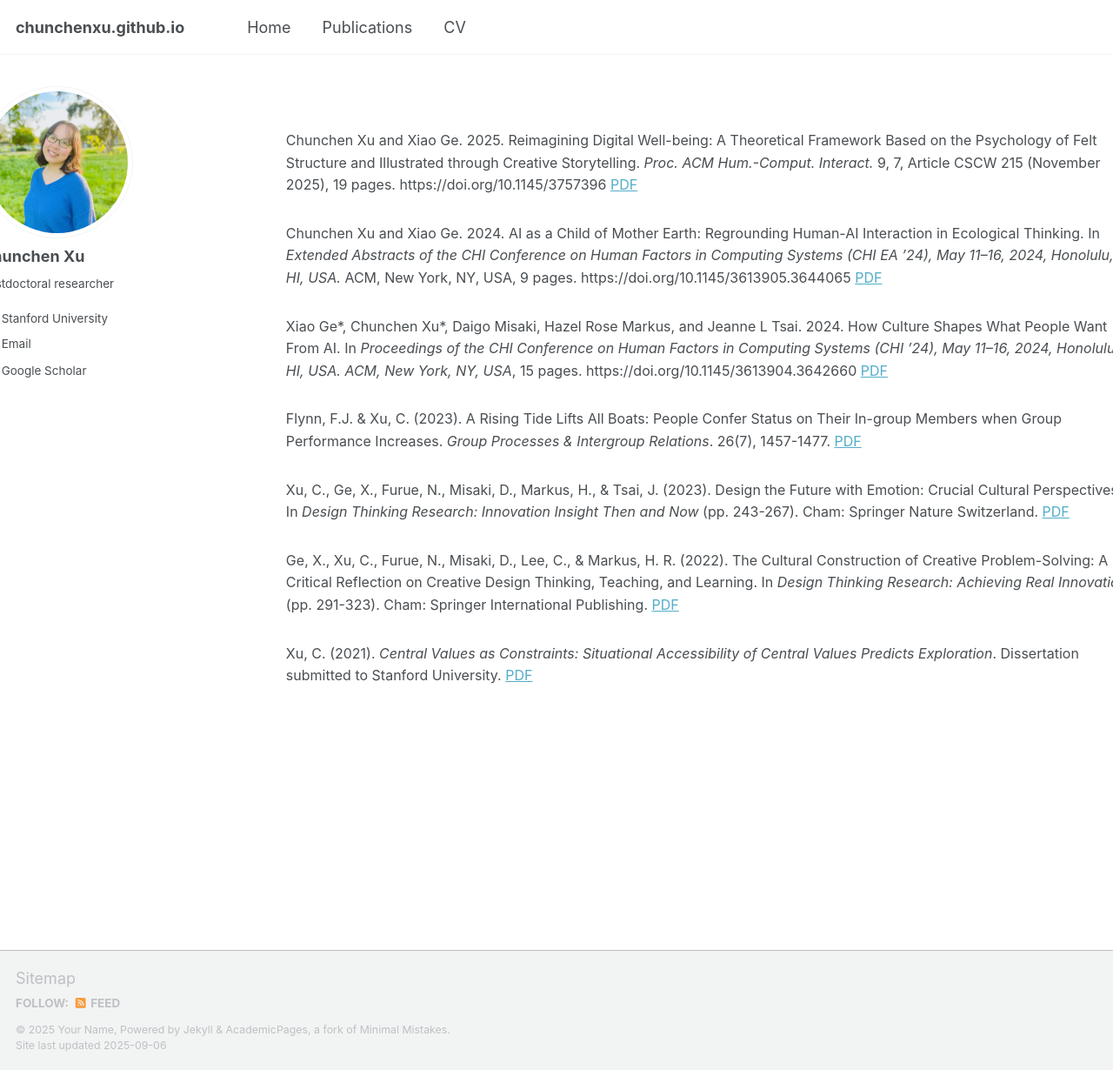
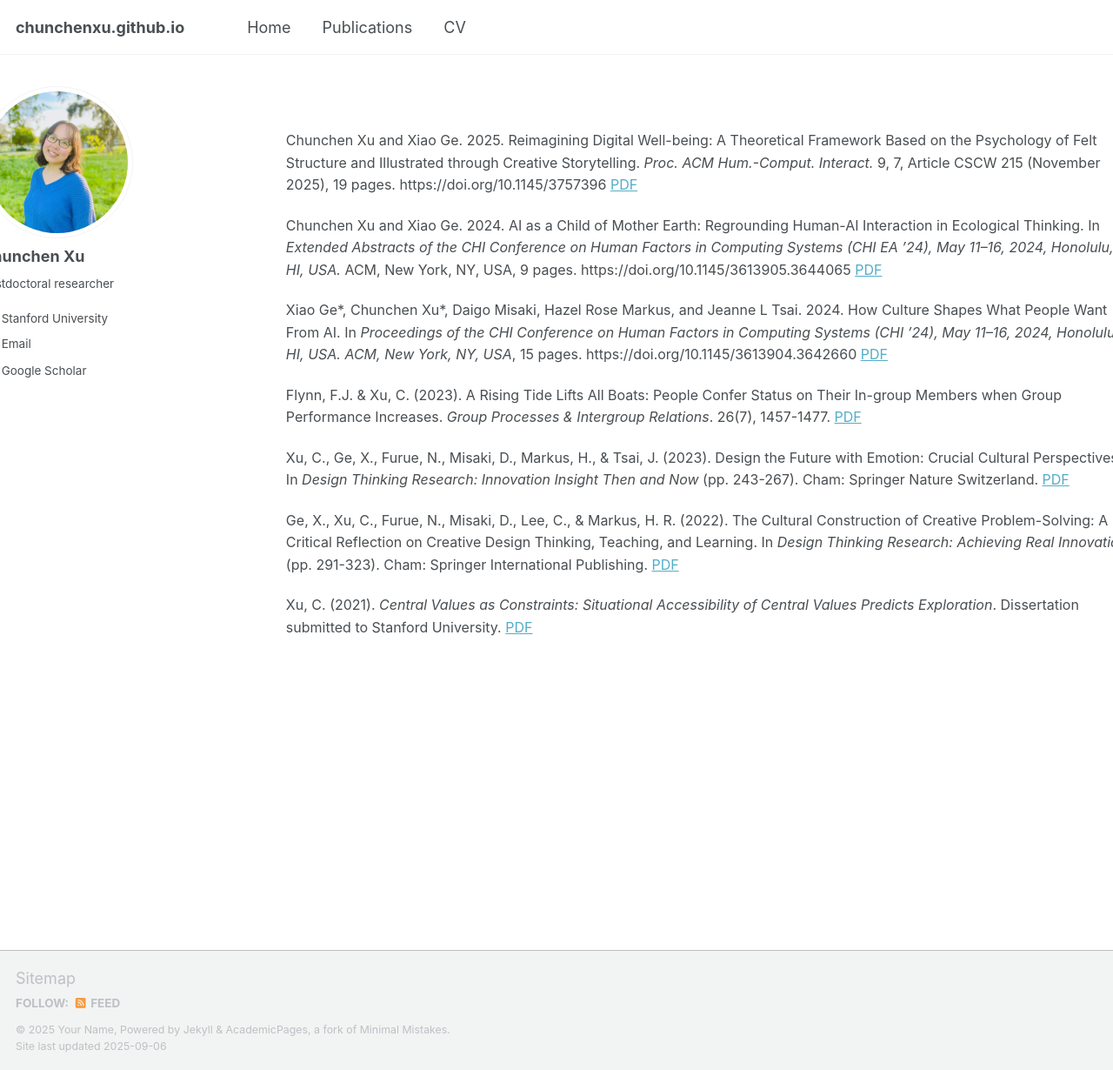
Before and after one commit to chunchenxu/chunchenxu.github.io, a Jekyll site: the page built from _pages/publications.html, in a window 1280 px wide and 1230 px high. Shown: the whole window at 87% size. Built offline with Jekyll 4.4.1, drawn with Linux system fonts in a browser that asks for light colours; some web fonts are replaced; a script that is not in the unit is left out.

Commit message:
Update publications.html

```diff
--- a/_pages/publications.html
+++ b/_pages/publications.html
@@ -4,40 +4,26 @@ permalink: /publications.html
 author_profile: true
 ---
 <div class="publications-container">
+          <p>Chunchen Xu and Xiao Ge. 2025. Reimagining Digital Well-being: A Theoretical Framework Based on the Psychology of Felt Structure and Illustrated through Creative Storytelling. <em>Proc. ACM Hum.-Comput. Interact.</em> 9, 7, Article CSCW 215 (November 2025), 19 pages. https://doi.org/10.1145/3757396
+            <a href="files/newswood.pdf" target="_blank">PDF</a></p>
 
-    <div class="publication-entry">
-          <p> Chunchen Xu and Xiao Ge. 2025. Reimagining Digital Well-being: A Theoretical Framework Based on the Psychology of Felt Structure and Illustrated through Creative Storytelling. <em>Proc. ACM Hum.-Comput. Interact.</em> 9, 7, Article CSCW 215 (November 2025), 19 pages. https://doi.org/10.1145/3757396
-            <a href="files/newswood.pdf" target="_blank">PDF</a></p>
-    </div>
+           <p>Chunchen Xu and Xiao Ge. 2024. AI as a Child of Mother Earth: Regrounding Human-AI Interaction in Ecological Thinking. In <em>Extended Abstracts of the CHI Conference on Human Factors in Computing Systems (CHI EA ’24), May 11–16, 2024, Honolulu, HI, USA.</em> ACM, New York, NY, USA, 9 pages. https://doi.org/10.1145/3613905.3644065
+            <a href="files/earthchild.pdf" target="_blank">PDF</a></p>
 
-    <div class="publication-entry">
-            Chunchen Xu and Xiao Ge. 2024. AI as a Child of Mother Earth: Regrounding Human-AI Interaction in Ecological Thinking. In <em>Extended Abstracts of the CHI Conference on Human Factors in Computing Systems (CHI EA ’24), May 11–16, 2024, Honolulu, HI, USA.</em> ACM, New York, NY, USA, 9 pages. https://doi.org/10.1145/3613905.3644065
-            <a href="files/earthchild.pdf" target="_blank">PDF</a>
-    </div>
+            <p>Xiao Ge*, Chunchen Xu*, Daigo Misaki, Hazel Rose Markus, and Jeanne L Tsai. 2024. How Culture Shapes What People Want From AI. In <em>Proceedings of the CHI Conference on Human Factors in Computing Systems (CHI ’24), May 11–16, 2024, Honolulu, HI, USA. ACM, New York, NY, USA</em>, 15 pages. https://doi.org/10.1145/3613904.3642660
+        <a href="files/howcultureshapesai.pdf" target="_blank">PDF</a></p>
 
-     <div class="publication-entry">
-            Xiao Ge*, Chunchen Xu*, Daigo Misaki, Hazel Rose Markus, and Jeanne L Tsai. 2024. How Culture Shapes What People Want From AI. In <em>Proceedings of the CHI Conference on Human Factors in Computing Systems (CHI ’24), May 11–16, 2024, Honolulu, HI, USA. ACM, New York, NY, USA</em>, 15 pages. https://doi.org/10.1145/3613904.3642660
-        <a href="files/howcultureshapesai.pdf" target="_blank">PDF</a>
-    </div>
+            <p>Flynn, F.J. & Xu, C. (2023). A Rising Tide Lifts All Boats: People Confer Status on Their In-group Members when Group Performance Increases. <em>Group Processes & Intergroup Relations</em>. 26(7), 1457-1477.
+        <a href="files/risingtide.pdf" target="_blank">PDF</a></p>
 
-    <div class="publication-entry">
-            Flynn, F.J. & Xu, C. (2023). A Rising Tide Lifts All Boats: People Confer Status on Their In-group Members when Group Performance Increases. <em>Group Processes & Intergroup Relations</em>. 26(7), 1457-1477.
-        <a href="files/risingtide.pdf" target="_blank">PDF</a>
-    </div>
+            <p>Xu, C., Ge, X., Furue, N., Misaki, D., Markus, H., & Tsai, J. (2023). Design the Future with Emotion: Crucial Cultural Perspectives. In <em>Design Thinking Research: Innovation Insight Then and Now</em> (pp. 243-267). Cham: Springer Nature Switzerland.
+        <a href="files/designfuturewithemo.pdf" target="_blank">PDF</a></p>
 
-    <div class="publication-entry">
-            Xu, C., Ge, X., Furue, N., Misaki, D., Markus, H., & Tsai, J. (2023). Design the Future with Emotion: Crucial Cultural Perspectives. In <em>Design Thinking Research: Innovation Insight Then and Now</em> (pp. 243-267). Cham: Springer Nature Switzerland.
-        <a href="files/designfuturewithemo.pdf" target="_blank">PDF</a>
-    </div>
+        <p>Ge, X., Xu, C., Furue, N., Misaki, D., Lee, C., & Markus, H. R. (2022). The Cultural Construction of Creative Problem-Solving: A Critical Reflection on Creative Design Thinking, Teaching, and Learning. In <em>Design Thinking Research: Achieving Real Innovation </em>(pp. 291-323). Cham: Springer International Publishing.
+        <a href="files/cultureconstructioncreative.pdf" target="_blank">PDF</a></p>
 
-    <div class="publication-entry">
-        Ge, X., Xu, C., Furue, N., Misaki, D., Lee, C., & Markus, H. R. (2022). The Cultural Construction of Creative Problem-Solving: A Critical Reflection on Creative Design Thinking, Teaching, and Learning. In <em>Design Thinking Research: Achieving Real Innovation </em>(pp. 291-323). Cham: Springer International Publishing.
-        <a href="files/cultureconstructioncreative.pdf" target="_blank">PDF</a>
-    </div>
-
-    <div class="publication-entry">
-       Xu, C. (2021). <em>Central Values as Constraints: Situational Accessibility of Central Values Predicts Exploration</em>. Dissertation submitted to Stanford University.
-        <a href="files/dissertation.pdf" target="_blank">PDF</a>
+       <p>Xu, C. (2021). <em>Central Values as Constraints: Situational Accessibility of Central Values Predicts Exploration</em>. Dissertation submitted to Stanford University.
+        <a href="files/dissertation.pdf" target="_blank">PDF</a></p>
     </div>
 
 </div>
```
